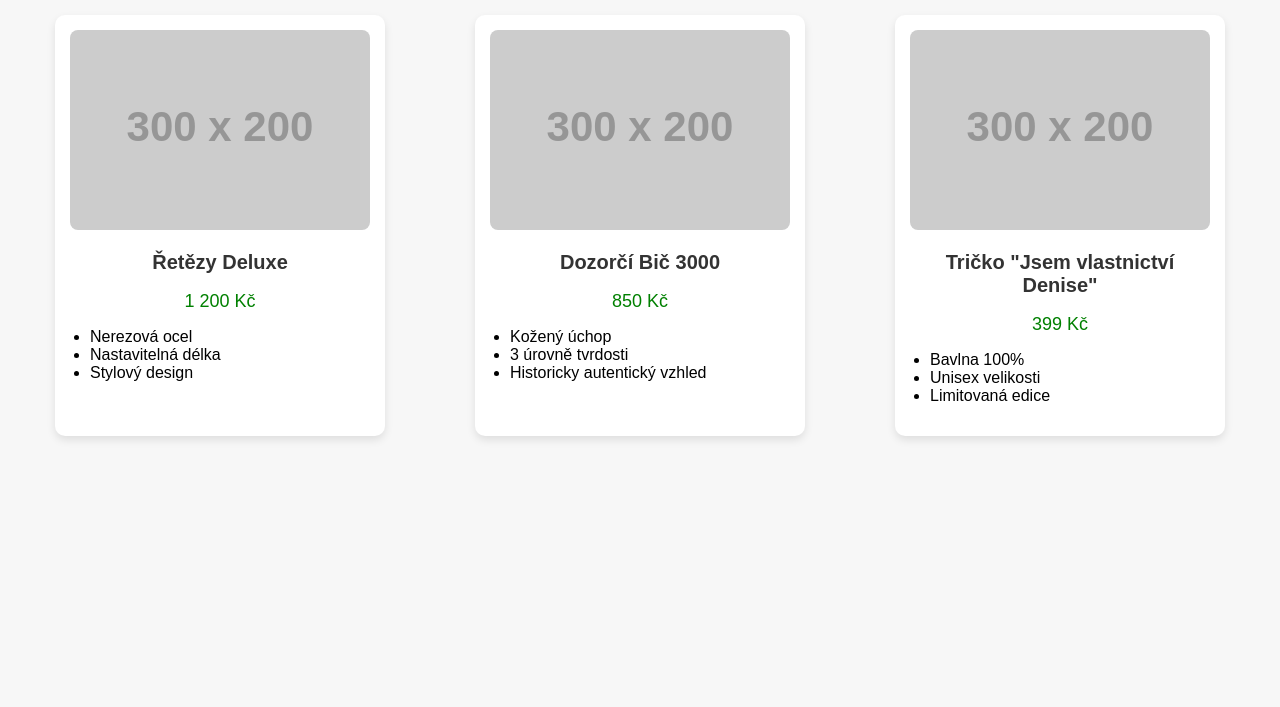
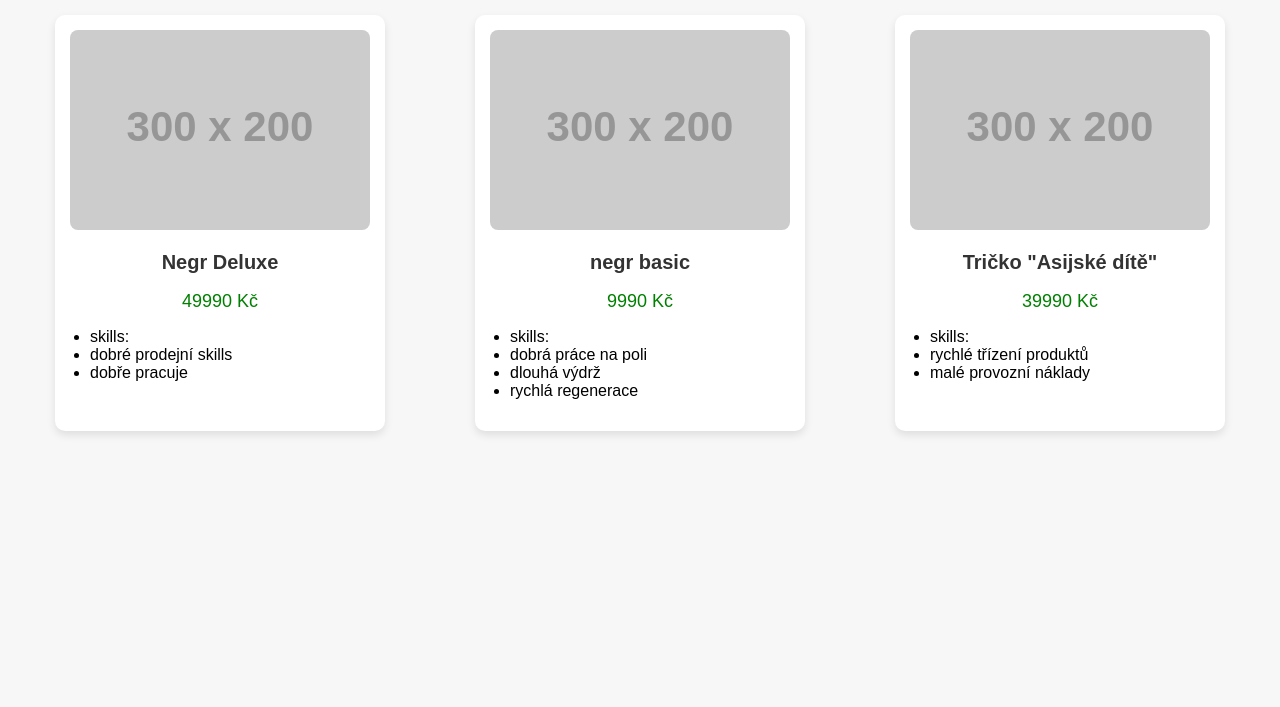
Before and after one commit to rezden08/otrokarstvi-u-denise, a plain HTML site: page index.html in a window 1280 px wide. Shown: the part 93-800 px from the top of the page. Drawn offline with Linux system fonts and the light colour scheme; placeholder pictures from the web are drawn by us.

Commit message:
Update index.html

```diff
--- a/index.html
+++ b/index.html
@@ -2,7 +2,7 @@
 <html lang="cs">
 <head>
   <meta charset="UTF-8">
-  <title>Otrokarství u Denise</title>
+  <title>Otrokářství u Denise</title>
   <style>
     body {
       font-family: Arial, sans-serif;
@@ -49,39 +49,40 @@
   </style>
 </head>
 <body>
-  <h1>Otrokarství u Denise – Nabídka Produktů</h1>
+  <h1>Otrokarství u Denise – Nabídka otroků</h1>
   <div class="marketplace">
 
     <div class="item">
       <img src="https://via.placeholder.com/300x200?text=Produkt+1" alt="Produkt 1">
-      <h2>Řetězy Deluxe</h2>
-      <div class="price">1 200 Kč</div>
+      <h2>Negr Deluxe</h2>
+      <div class="price">49990 Kč</div>
       <ul>
-        <li>Nerezová ocel</li>
-        <li>Nastavitelná délka</li>
-        <li>Stylový design</li>
+        <li>skills:</li>
+        <li>dobré prodejní skills</li>
+        <li>dobře pracuje</li>
       </ul>
     </div>
 
     <div class="item">
       <img src="https://via.placeholder.com/300x200?text=Produkt+2" alt="Produkt 2">
-      <h2>Dozorčí Bič 3000</h2>
-      <div class="price">850 Kč</div>
+      <h2>negr basic</h2>
+      <div class="price">9990 Kč</div>
       <ul>
-        <li>Kožený úchop</li>
-        <li>3 úrovně tvrdosti</li>
-        <li>Historicky autentický vzhled</li>
+        <li>skills:</li>
+        <li>dobrá práce na poli</li>
+        <li>dlouhá výdrž</li>
+        <li>rychlá regenerace</li>
       </ul>
     </div>
 
     <div class="item">
       <img src="https://via.placeholder.com/300x200?text=Produkt+3" alt="Produkt 3">
-      <h2>Tričko "Jsem vlastnictví Denise"</h2>
-      <div class="price">399 Kč</div>
+      <h2>Tričko "Asijské dítě"</h2>
+      <div class="price">39990 Kč</div>
       <ul>
-        <li>Bavlna 100%</li>
-        <li>Unisex velikosti</li>
-        <li>Limitovaná edice</li>
+        <li>skills:</li>
+        <li>rychlé třízení produktů</li>
+        <li>malé provozní náklady</li>
       </ul>
     </div>
 
```
